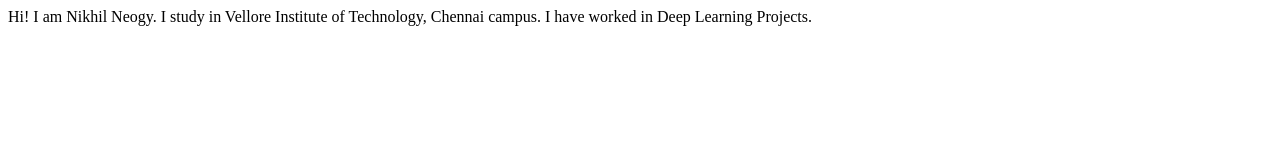
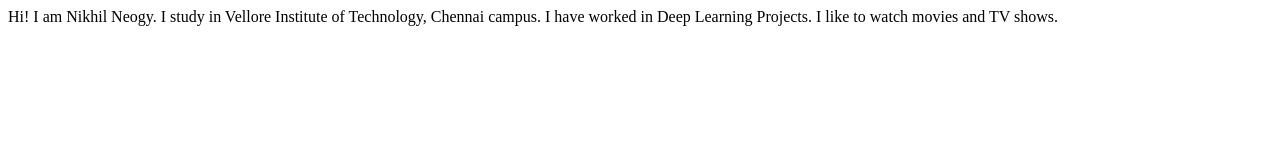
Before and after one commit to nikhil-neogy/nikhilneogy-site, a plain HTML site: page index.html in a window 1280 px wide. Drawn offline with Linux system fonts and the light colour scheme.

Commit message:
Update: interests

```diff
--- a/index.html
+++ b/index.html
@@ -11,5 +11,7 @@
     I study in Vellore Institute of Technology, Chennai campus.
 
     I have worked in Deep Learning Projects.
+
+    I like to watch movies and TV shows.
 </body>
 </html>
```
